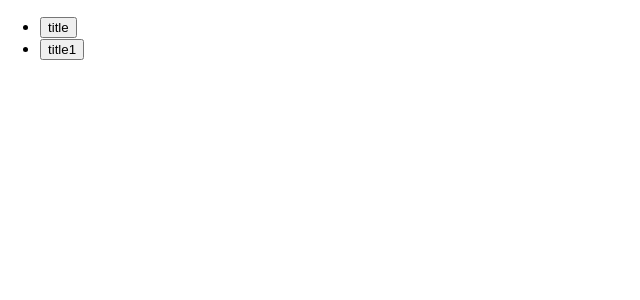
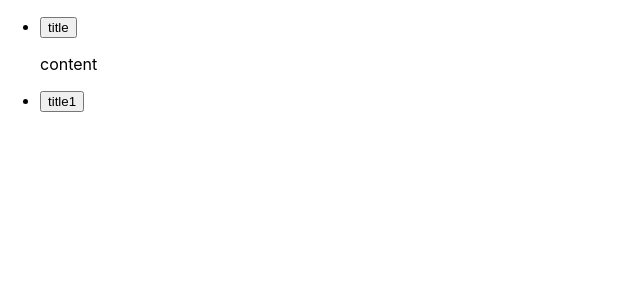
Before and after one commit to thinkful-ei-iguana/Mason-Calvin-React-Hello-World, a React (Create React App) app in the folder react-hello-world/: page / in a window 1280 px wide. Shown: the top 300 px of the page, without its empty margins (0-640 px from the left). Built offline with nearby package versions, Linux system fonts and the light colour scheme.

Commit message:
abstraction completed

```diff
--- a/react-hello-world/src/state-drills/Accordion.js
+++ b/react-hello-world/src/state-drills/Accordion.js
@@ -2,8 +2,8 @@
 
 class Accordion extends React.Component {
   state = {
-    show: false,
-    hidden: true
+    show: 0
+
   };
   sections = [
     {
@@ -15,7 +15,12 @@
       content: "content1"
     }
   ];
+  handleClick(section) {
+    this.setState({
+      show: (this.state.show===section) ? "banana" : section
 
+    })
+  }
   componentDidMount() {
     console.log("componentDidMount");
   }
@@ -25,20 +30,22 @@
   }
 
   render() {
+    console.log(this.state);
+
     return (
       <div>
         <ul>
           <li>
-            <button onClick={() => this.sections}>
+            <button onClick={() => this.handleClick(0)}>
               {this.sections[0].title}
             </button>
-            <p hidden>{this.sections[0].content}</p>
+            <p hidden={this.state.show !== 0}>{this.sections[0].content}</p>
           </li>
           <li>
-            <button onClick={() => this.sections}>
+            <button onClick={() => this.handleClick(1)}>
               {this.sections[1].title}
             </button>
-            <p hidden>{this.sections[1].content}</p>
+            <p hidden={this.state.show !== 1}>{this.sections[1].content}</p>
           </li>
         </ul>
       </div>
```
